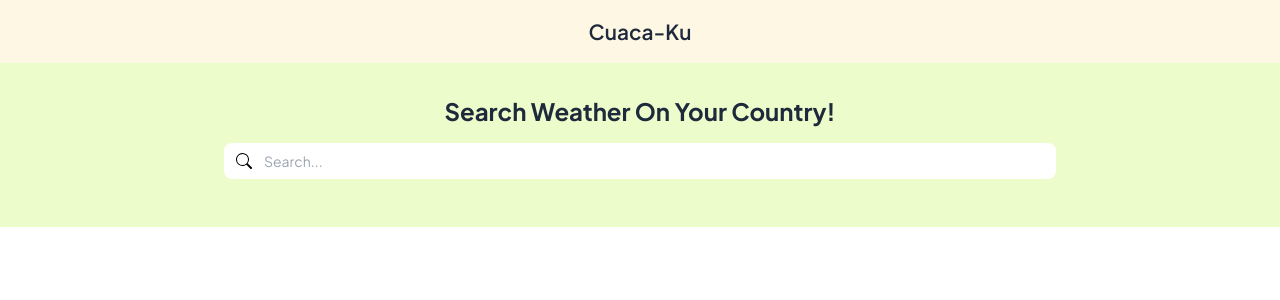
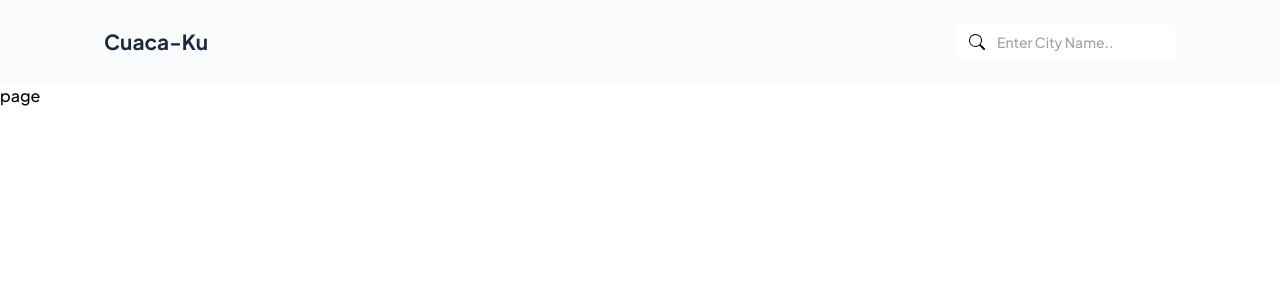
Before and after one commit to Nadhiradhit/cuacaku-app, a Next.js app: page / in a window 1280 px wide. Shown: the top 300 px of the page. Built offline with nearby package versions, Linux system fonts and the light colour scheme.

Commit message:
feat: header navbar

```diff
--- a/app/components/input.tsx
+++ b/app/components/input.tsx
@@ -5,12 +5,12 @@ import { BsSearch } from "react-icons/bs"
 export default function Input() {
     return (
         <div className="py-4">
-            <div className="relative w-[52rem]">
+            <div className="relative max-w-[52rem]">
                 <form action="">
                     <div className="absolute inset-y-0 start-0 flex items-center ps-3 pointer-events-none">
-                        <BsSearch className="w-4 h-4 "/>
+                        <BsSearch className="w-4 h-4"/>
                     </div>
-                    <input type="text" name="" id="" className="input-text" placeholder="Search..."/>
+                    <input type="text" name="" id="" className="input-text" placeholder="Enter City Name.."/>
                 </form>
             </div>
         </div>
--- a/app/layout.tsx
+++ b/app/layout.tsx
@@ -3,11 +3,14 @@ import { Plus_Jakarta_Sans } from "next/font/google";
 import "@/app/styles/globals.css";
 import Header from "./layouts/header";
 
-const plusJakarta = Plus_Jakarta_Sans({ subsets: ["latin"] });
+const plusJakarta = Plus_Jakarta_Sans({
+  subsets: ["latin"],
+  weight:["500","600","700","800"]
+});
 
 
 export const metadata: Metadata = {
-  title: "CuacaKu",
+  title: "Cuaca-Ku",
   description: "Want to know? What's Weather On Your Town?",
 };
 
@@ -20,7 +23,8 @@ export default function RootLayout({
     <html lang="en">
       <body className={plusJakarta.className}>
         <Header/>
-        {children}</body>
+        {children}
+      </body>
     </html>
   );
 }
--- a/app/layouts/header.tsx
+++ b/app/layouts/header.tsx
@@ -6,11 +6,20 @@ import Input from "../components/input"
 
 export default function Header() {
     return (
-        <header className="sticky top-0 z-50">
-            <nav className="bg-primary flex items-center justify-center p-4">
+        <header className="sticky top-0 z-50 bg-slate-50 bg-opacity-80 backdrop-blur-[0.5rem]">
+            <nav className="flex items-center justify-between p-2 mx-24">
                 <div className="">
-                    <h4 className="header-text">Cuaca-Ku</h4>
+                    <h4 className="header-text !font-bold">Cuaca-Ku</h4>
                 </div>
+                <div className="hidden md:block">
+                    <Input/>
+                </div>
+                <button data-collapse-toggle="navbar-default" type="button" className="inline-flex items-center p-2 w-10 h-10 justify-center text-sm text-gray-500 rounded-lg md:hidden hover:bg-gray-100 focus:outline-none focus:ring-2 focus:ring-gray-200 dark:text-gray-400 dark:hover:bg-gray-700 dark:focus:ring-gray-600" aria-controls="navbar-default" aria-expanded="false">
+                        <span className="sr-only">Open main menu</span>
+                        <svg className="w-5 h-5" aria-hidden="true" xmlns="http://www.w3.org/2000/svg" fill="none" viewBox="0 0 17 14">
+                            <path stroke="currentColor" stroke-linecap="round" stroke-linejoin="round" stroke-width="2" d="M1 1h15M1 7h15M1 13h15"/>
+                        </svg>
+                </button>
             </nav>
         </header>
     )
--- a/app/page.tsx
+++ b/app/page.tsx
@@ -1,9 +1,14 @@
-import React from 'react'
-import Search from './user/search'
+"use client"
+import React, {useState} from "react"
 
 
 export default function Home() {
+
+  const [data, setData] = useState({
+
+  })
+
   return (
-    <Search/>
+    <div className="">page</div>
   )
 }
--- a/app/user/search.tsx
+++ /dev/null
@@ -1,13 +0,0 @@
-import React from 'react'
-import Input from '../components/input'
-
-export default function Search() {
-    return (
-        <main className="flex flex-col justify-center items-center py-8 bg-lime-100">
-            <div className="header-text !text-2xl !font-bold">
-                <h1>Search Weather On Your Country!</h1>
-            </div>
-            <Input/>
-        </main>
-    )
-}
```
